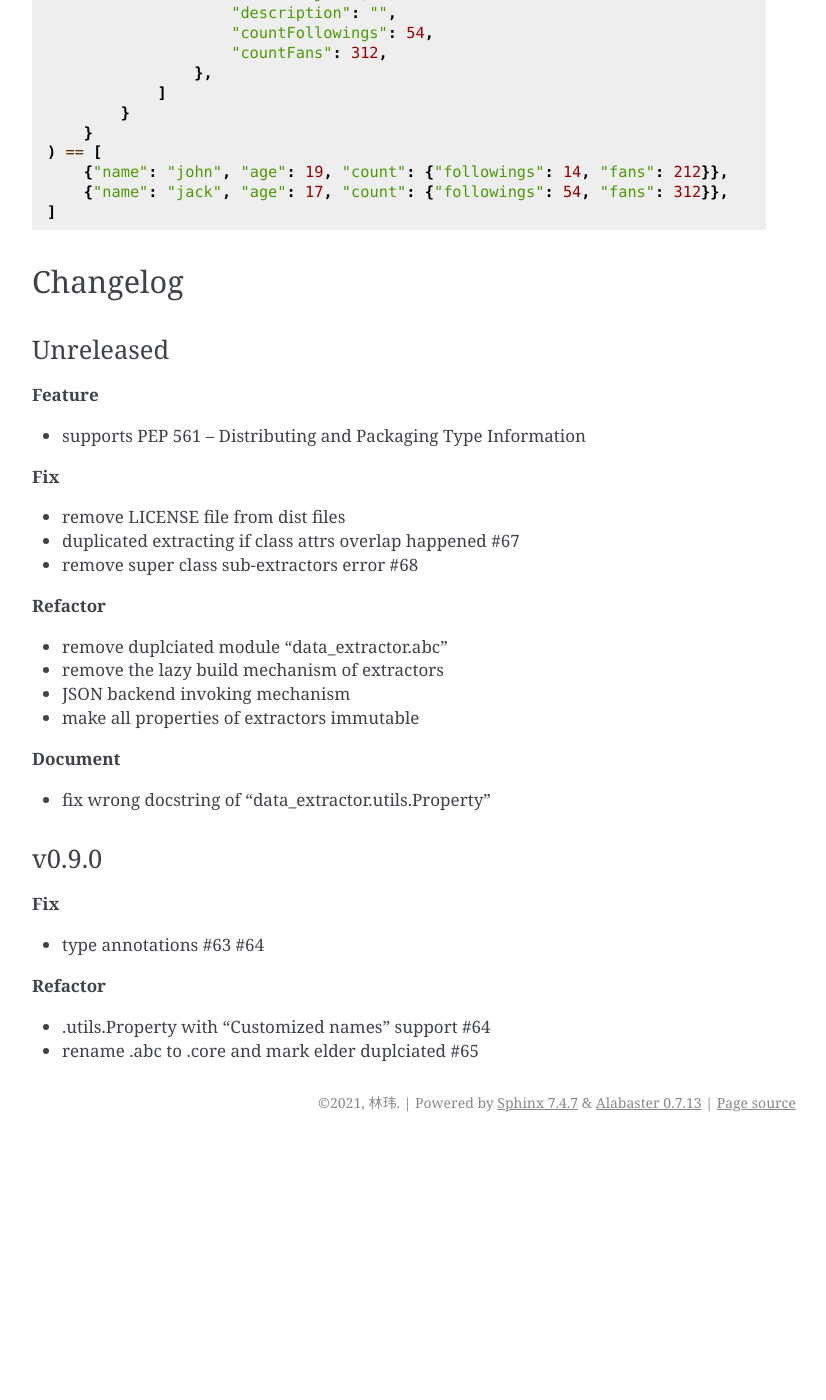
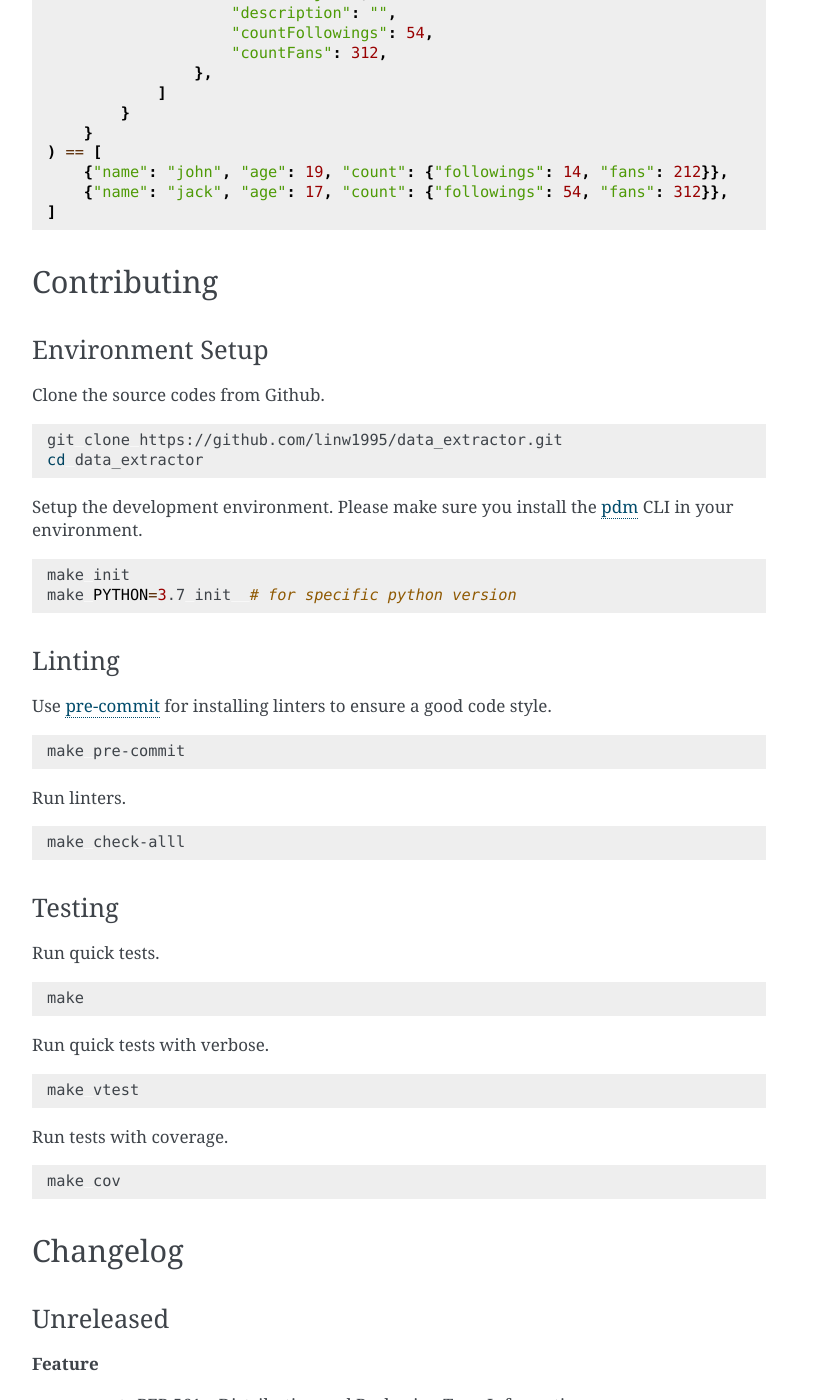
Before and after one commit to linw1995/data_extractor, a Sphinx documentation site: the page built from docs/source/readme.rst, in a window 1280 px wide and 1400 px high, scrolled down 1539 px. Shown: the whole window, without its empty margins (356-1182 px from the left). Built offline with Sphinx 7.4.7, drawn with Linux system fonts in a browser that asks for light colours; before the commit the page ends 2681 px from its top, so only the background shows below that.

```diff
--- /dev/null
+++ b/docs/source/contributing.rst
@@ -0,0 +1,62 @@
+============
+Contributing
+============
+
+
+Environment Setup
+~~~~~~~~~~~~~~~~~
+
+Clone the source codes from Github.
+
+.. code-block:: shell
+
+    git clone https://github.com/linw1995/data_extractor.git
+    cd data_extractor
+
+Setup the development environment.
+Please make sure you install the pdm_ CLI in your environment.
+
+.. code-block:: shell
+
+    make init
+    make PYTHON=3.7 init  # for specific python version
+
+.. _pdm: https://github.com/pdm-project/pdm
+
+Linting
+~~~~~~~
+
+Use pre-commit_ for installing linters to ensure a good code style.
+
+.. code-block:: shell
+
+    make pre-commit
+
+Run linters.
+
+.. code-block:: shell
+
+    make check-alll
+
+.. _pre-commit: https://pre-commit.com/
+
+Testing
+~~~~~~~
+
+Run quick tests.
+
+.. code-block:: shell
+
+    make
+
+Run quick tests with verbose.
+
+.. code-block:: shell
+
+    make vtest
+
+Run tests with coverage.
+
+.. code-block:: shell
+
+    make cov
--- a/docs/source/readme.rst
+++ b/docs/source/readme.rst
@@ -12,6 +12,12 @@
 <<<<<<<<<<<
 
 .. include:: quickstarts.rst
+    :start-line: 4
+
+Contributing
+<<<<<<<<<<<<
+
+.. include:: contributing.rst
     :start-line: 4
 
 Changelog
--- a/pyproject.toml
+++ b/pyproject.toml
@@ -25,7 +25,6 @@
     "typing-extensions==3.7.4.3",
 ]
 dev-dependencies = [
-    "pre-commit",
     "nox",
 ]
 requires-python = ">=3.7"
@@ -65,8 +64,9 @@
      "sphinx >= 2.2, < 3"
 ]
 build_readme = [
-     "click >= 7.1.2, < 8",
-     "docutils >= 0.16",
+    "click >= 7.1.2, < 8",
+    "docutils >= 0.16",
+    "pygments~=2.8",
 ]
 test = [
      "pytest >= 5.2, < 6",
```
Also changed, not shown: README.rst (+62 -0 lines), requirements-dev.txt (+4 -46 lines), 3 other files.
